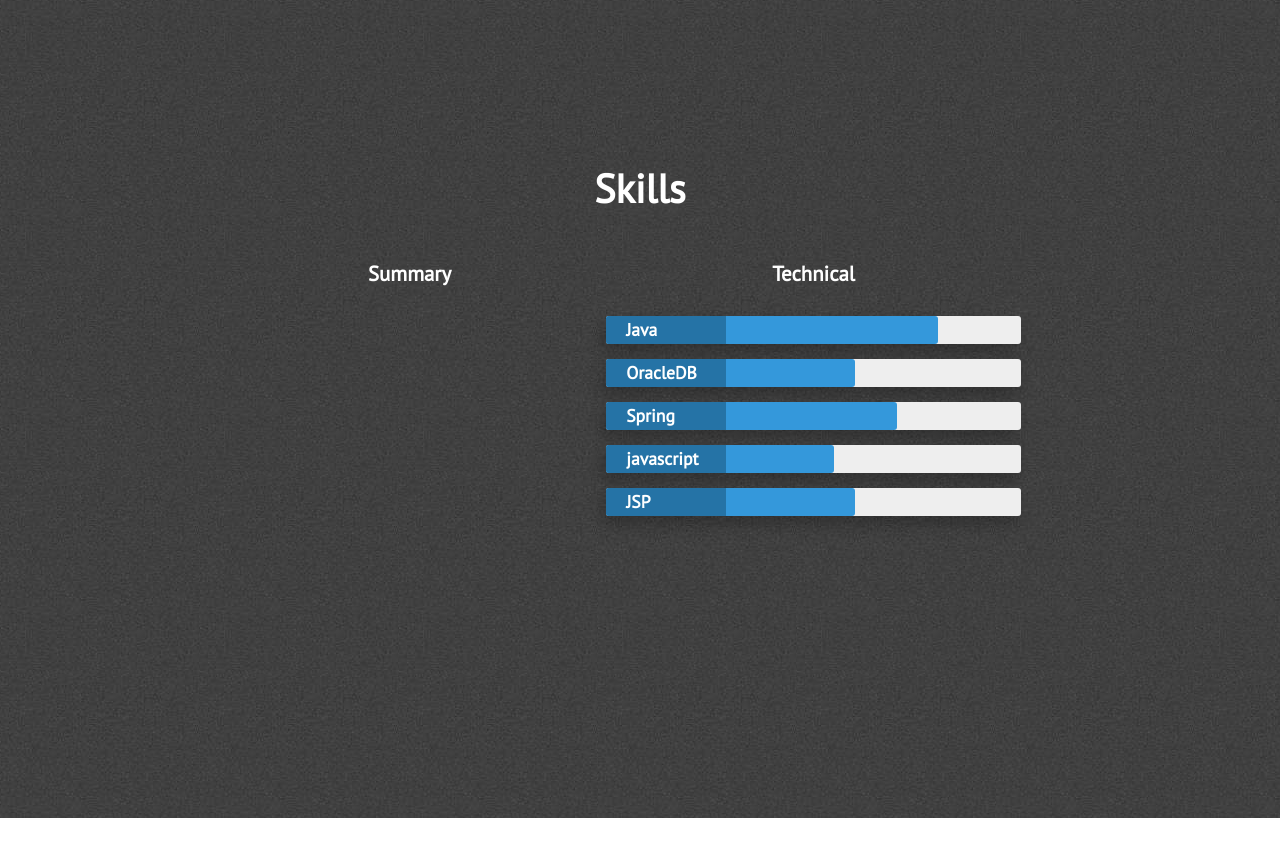
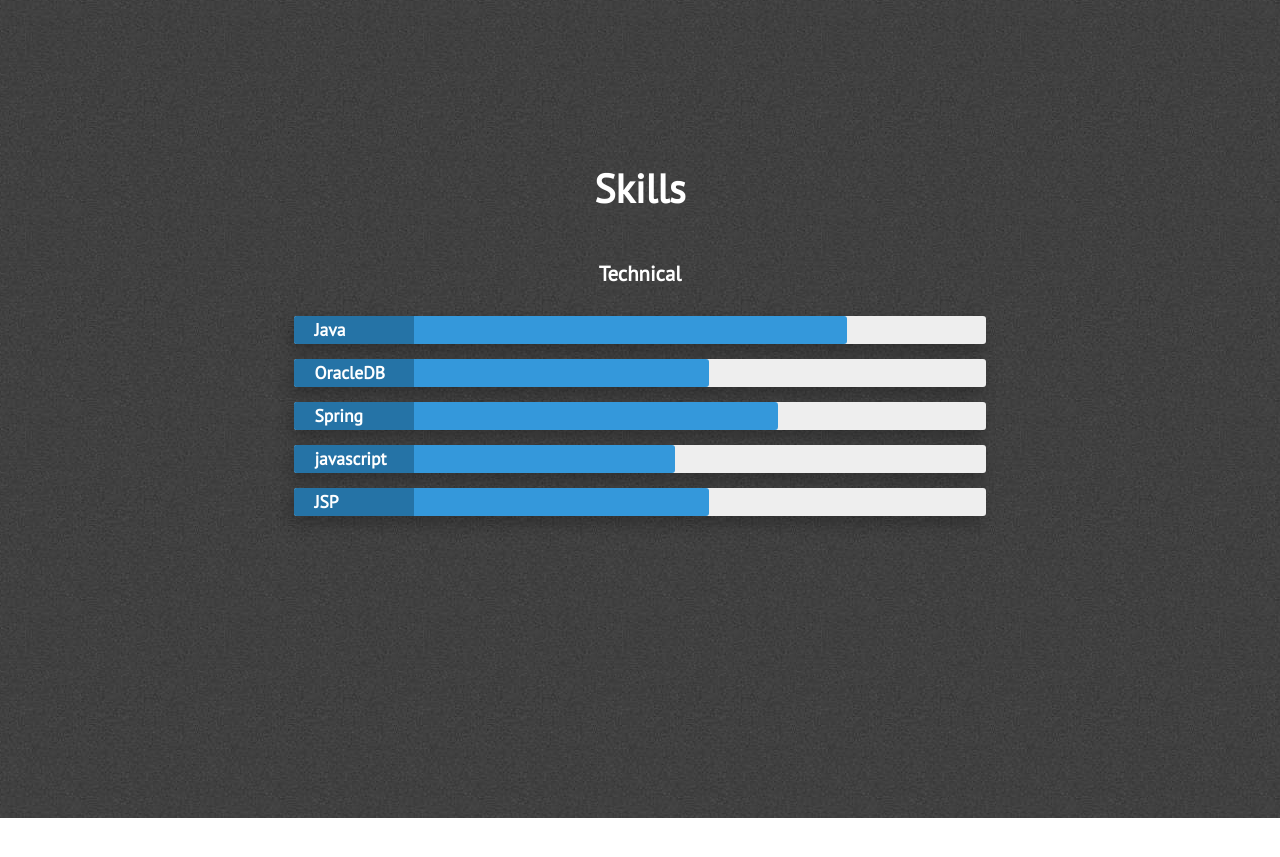
Before and after one commit to YoungGyu99/YoungGyu99.github.io, a Jekyll site: the page built from index.html, in a window 1280 px wide and 900 px high, scrolled down 2082 px. Shown: the top 857 px of the window. Built offline with Jekyll 4.4.1, drawn with Linux system fonts in a browser that asks for light colours; nearby versions of some CDN libraries.

Commit message:
Update skills.html

```diff
--- a/_includes/skills.html
+++ b/_includes/skills.html
@@ -4,11 +4,11 @@
             <div class="section-heading" id="skills-text">Skills</div>
 
             <div class="skills-grid">
-                <div class="what-i-do">
+<!--                 <div class="what-i-do">
                     <h3 class="center-align skills-subsection">Summary</h3>
                     <p class="paragraph-text center-align">
 
-                    </p>
+                    </p> -->
                 </div>
                 <div class="technical-skills">
                     <h3 class="center-align skills-subsection">Technical</h3>
```
